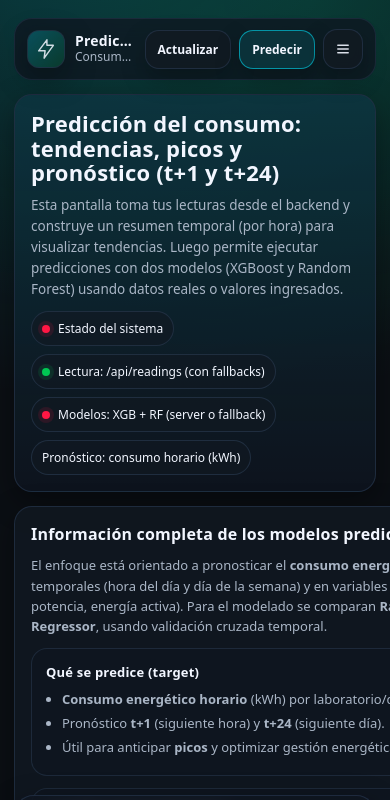
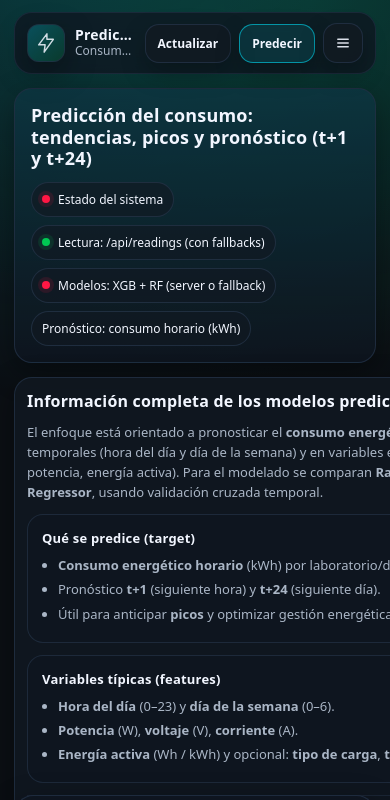
Before and after one commit to Berner2004/IoT_FrotEn, a plain HTML site: page prediccion.html in a window 390 px wide. Shown: the top 800 px of the page. Drawn offline with Linux system fonts and the light colour scheme; no server answers.

Commit message:
a22adasdadasdad

```diff
--- a/prediccion.html
+++ b/prediccion.html
@@ -567,6 +567,34 @@
       background: rgba(34,48,67,.6);
       margin:12px 0;
     }
+    /* ===== MOBILE OPTIMIZATION ===== */
+@media (max-width: 640px) {
+
+  /* Ocultar texto largo del hero */
+  .hero .sub {
+    display: none;
+  }
+
+  /* Reducir títulos grandes */
+  .hero h1 {
+    font-size: 18px;
+    line-height: 1.2;
+  }
+
+  /* Reducir padding general */
+  .card {
+    padding: 12px;
+  }
+
+  /* Menos espacio vertical */
+  .wrap {
+    padding-top: 12px;
+  }
+  .chips {
+    order: -1;
+  }
+}
+
   </style>
   <link rel="manifest" href="/manifest.json">
 <meta name="theme-color" content="#0b0f14">
```
